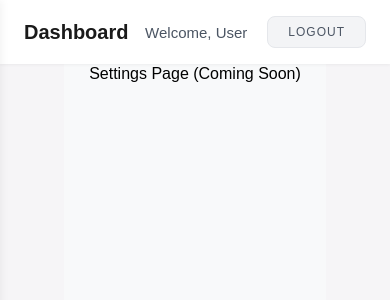
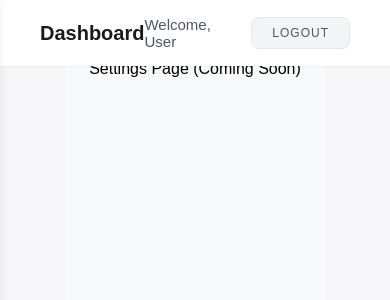
Before and after one commit to srikantalenovo/grepmind-tech, a React (Create React App) app in the folder frontend/: page /settings in a window 390 px wide. Shown: the top 300 px of the page. Built offline with nearby package versions, Linux system fonts and the light colour scheme; no server answers; sample sign-in values are in the browser's storage.

Commit message:
added frontend code for forgot password

```diff
--- a/frontend/src/components/Layout/Layout.css
+++ b/frontend/src/components/Layout/Layout.css
@@ -17,8 +17,9 @@
   top: 0;
   z-index: 1000;
   border-right: 1px solid #e5e7eb;
-  transition: all 0.3s ease;
+  transition: all 0.3s cubic-bezier(0.4, 0, 0.2, 1);
   box-shadow: 2px 0 8px rgba(0, 0, 0, 0.05);
+  will-change: width, padding;
 }
 
 .sidebar.collapsed {
@@ -132,18 +133,18 @@
 .header {
   background: #ffffff;
   padding: 16px 24px;
-  width: 100%;
   position: fixed;
   top: 0;
   right: 0;
+  left: 250px;
   z-index: 900;
-  width: calc(100% - 250px);
   box-shadow: 0 1px 3px rgba(0, 0, 0, 0.05);
-  transition: width 0.3s ease;
+  transition: all 0.3s ease;
+  will-change: left, width;
 }
 
 .sidebar.collapsed ~ .header {
-  width: calc(100% - 80px);
+  left: 80px;
 }
 
 .header-content {
@@ -152,6 +153,9 @@
   align-items: center;
   max-width: 1200px;
   margin: 0 auto;
+  width: 100%;
+  padding: 0 16px;
+  transition: padding 0.3s ease;
 }
 
 .header h1 {
@@ -199,22 +203,26 @@
   display: flex;
   flex-direction: column;
   background-color: #f8f9fa;
-  margin-left: 250px;
+  padding-left: 250px;
   min-height: 100vh;
-  transition: margin-left 0.3s ease;
+  transition: all 0.3s ease;
+  width: 100%;
+  position: relative;
+  will-change: padding-left;
 }
 
 .sidebar.collapsed ~ .main-content {
-  margin-left: 80px;
+  padding-left: 80px;
 }
 
 .page-content {
-  padding: 85px 25px 25px;
+  padding: 80px 24px 24px;
   flex: 1;
   max-width: 1200px;
   margin: 0 auto;
   width: 100%;
   background-color: #f8f9fa;
+  transition: padding 0.3s ease;
 }
 
 /* Responsive adjustments */
@@ -229,11 +237,11 @@
   }
 
   .main-content {
-    margin-left: 80px;
+    padding-left: 80px;
   }
 
   .header {
-    width: calc(100% - 80px);
+    left: 80px;
   }
 
   .sidebar-header h2 {
@@ -249,7 +257,7 @@
   .sidebar {
     width: 0;
     transform: translateX(-100%);
-    transition: transform 0.3s ease;
+    transition: all 0.3s ease;
   }
 
   .sidebar.open {
@@ -266,11 +274,23 @@
   }
 
   .main-content {
-    margin-left: 0;
+    padding-left: 0;
   }
 
   .header {
-    width: 100%;
+    left: 0;
+  }
+
+  .sidebar.open ~ .main-content {
+    padding-left: 0;
+    opacity: 0.5;
+    pointer-events: none;
+  }
+
+  .sidebar.open ~ .header {
+    left: 0;
+    opacity: 0.5;
+    pointer-events: none;
   }
 }
 
```
